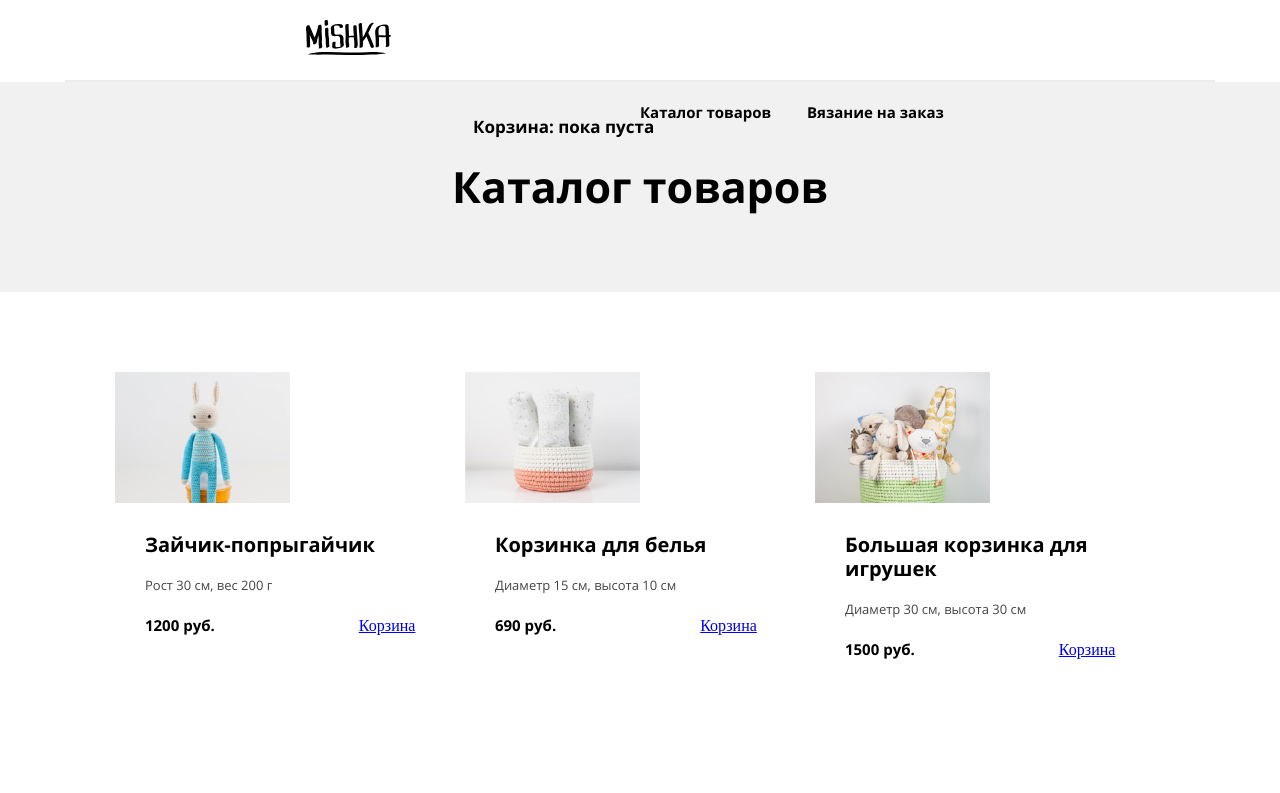
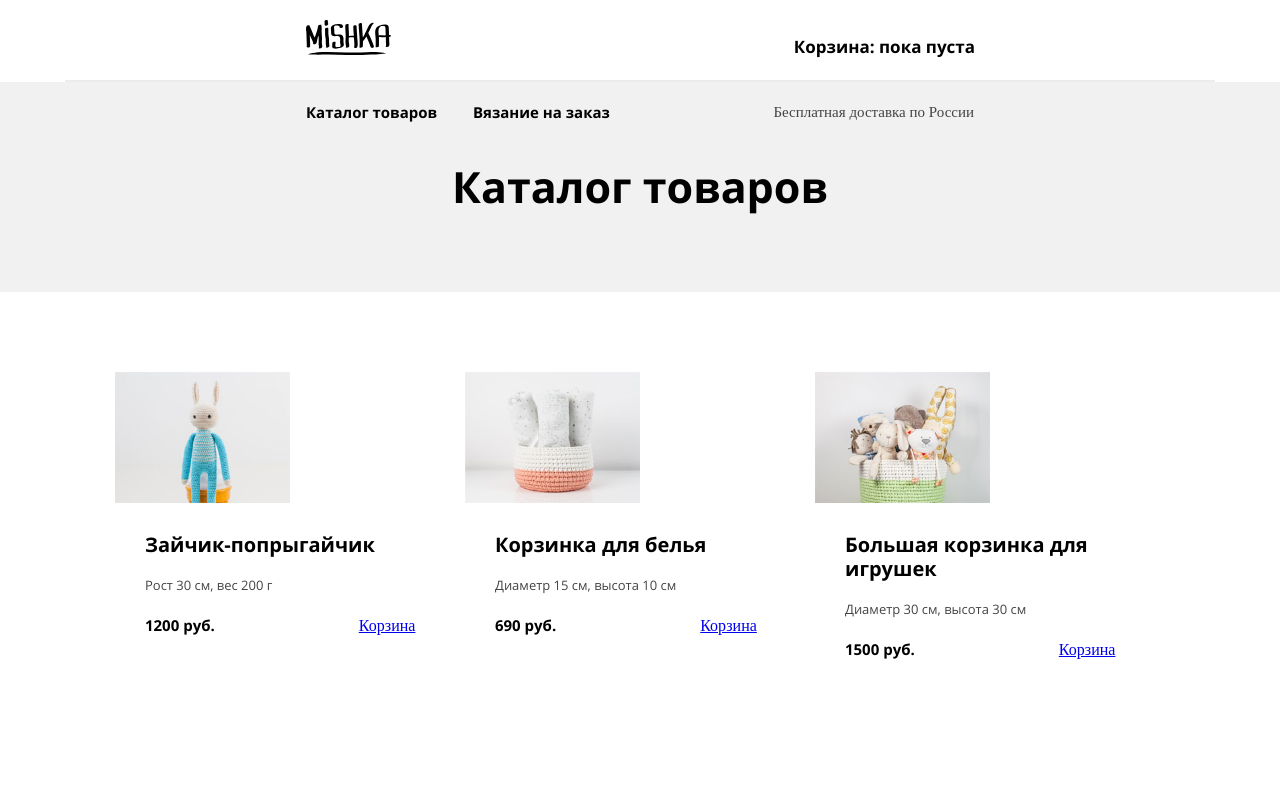
Before and after one commit to iTemes/264609-mishka, a website: page catalog.html in a window 1280 px wide. Shown: the top 793 px of the page. Drawn offline with nearby package versions, Linux system fonts and the light colour scheme; files that its build step writes are made by us from their sources; grey boxes are pictures that could not be loaded.

Commit message:
Перестроение меню для tablet

```diff
--- a/catalog.html
+++ b/catalog.html
@@ -10,26 +10,28 @@
     <header class="page-header">
       <div class="page-header__wrapper">
           <nav class="main-nav main-nav--closed main-nav--nojs">
-            <div class="page-header__logo">
-              <a href="index.html">
-                <img src="img/logo-mobile.svg" width="85" height="35" alt="Логотип Мишки">
-              </a>
-            </div>
             <button class="main-nav__toggle" type="button">Открыть меню</button>
             <div class="main-nav__wrapper ">
               <ul class="main-nav__list">
+                <div class="page-header__logo">
+                  <a href="index.html">
+                    <img src="img/logo-mobile.svg" width="85" height="35" alt="Логотип Мишки">
+                  </a>
+                </div>
                 <li class="main-nav__item  main-nav__item--catalog">
                   <a class="main-nav__link" href="catalog.html">Каталог товаров</a>
                 </li>
                 <li class="main-nav__item main-nav__item--order">
                   <a class="main-nav__link" href="form.html">Вязание на заказ</a>
                 </li>
-                <li class="main-nav__item">
+                <li class="main-nav__item main-nav__item--delivery">
+                  <span class="main-nav__delivery" href="form.html">Бесплатная доставка по России</span>
+                </li>
+                <li class="main-nav__item main-nav__item--search">
                   <a class="main-nav__link main-nav__link--search-icon" href="#"></a>
                   <a class="main-nav__link main-nav__link--hidden" href="#">Поиск по сайту</a>
                 </li>
-                <li class="main-nav__item">
-                  <a class="main-nav__link main-nav__link--basket-icon" href="#"></a>
+                <li class="main-nav__item main-nav__item--user">
                   <a class="main-nav__link main-nav__link--user" href="#">Корзина: пока пуста</a>
                 </li>
               </ul>
```
Also changed, not shown: form.html (+10 -8 lines).
